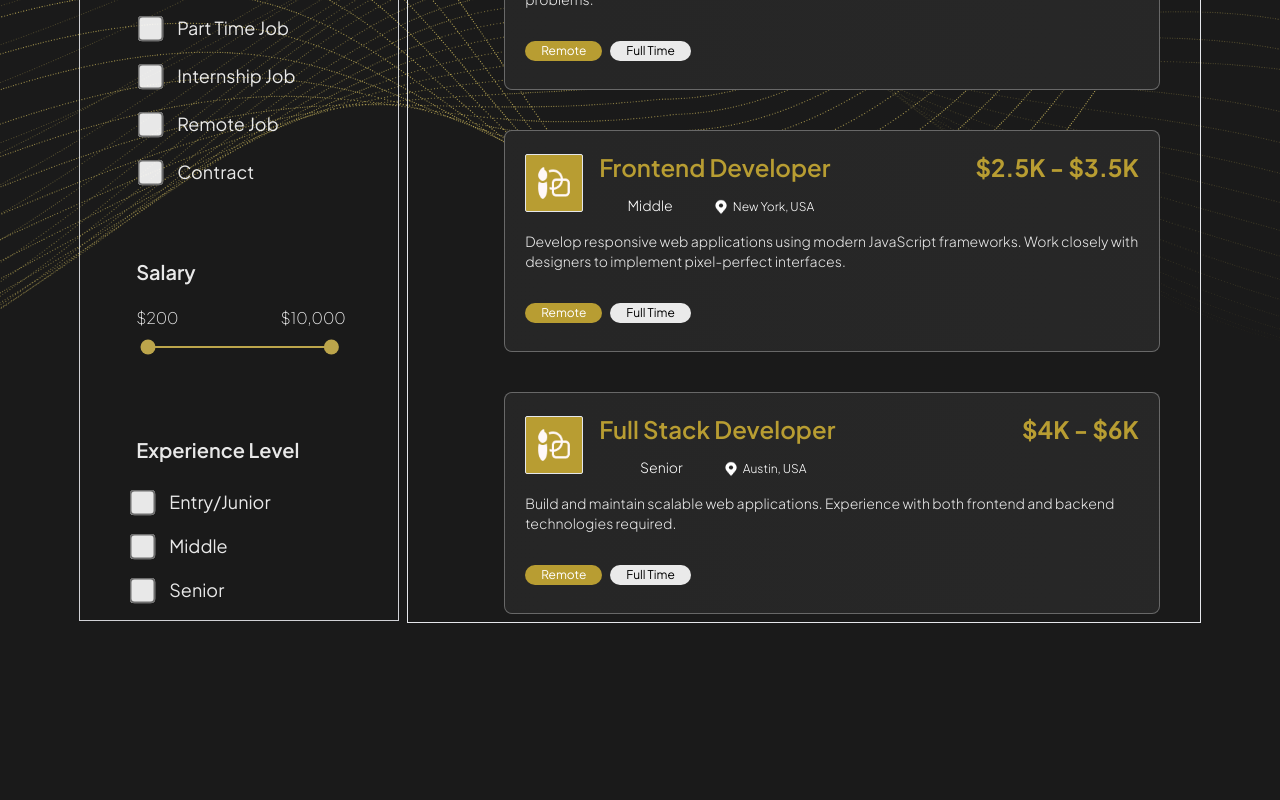
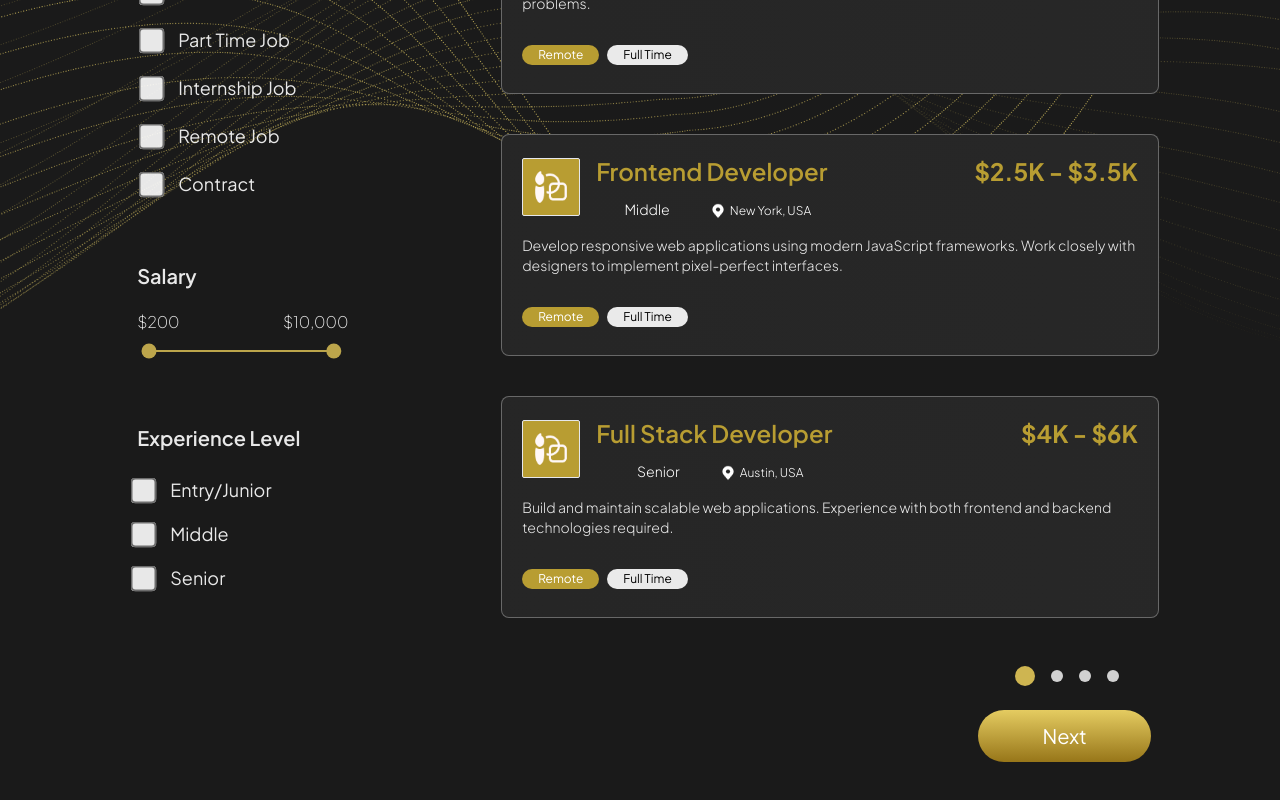
Before and after one commit to Yousaf-khan-se/AM-Global, a React (Vite) app: page /jobfindsearch in a window 1280 px wide. Shown: the part 1405-2205 px from the top of the page. Built offline with nearby package versions, Linux system fonts and the light colour scheme.

Commit message:
JobFindSearchPage dynamic job listing with pagination completed

```diff
--- a/src/Pages/JobFindSearchPage.jsx
+++ b/src/Pages/JobFindSearchPage.jsx
@@ -7,10 +7,19 @@ import JobCards from '../components/JobCards'
 import arrow from '../assets/jobFindSearchPage/arrow.png'
 import { Range } from 'react-range'
 
+const JobControlBtn = ({ text, handler, hid }) => {
+    return (
+        <div>
+            <button hidden={hid} onClick={handler} className='py-3 px-16 bg-gradient-to-b from-[#EDD569]/90 to-[#977619] bg-[#977619] hover:bg-black rounded-full text-xl'>
+                {text}
+            </button>
+        </div>
+    )
+}
+
 const JobFindSearchPage = () => {
-    const [salaryVal, setsalaryVal] = useState([200, 10000]);
 
-    // Dummy job data array
+    // Dummy data for job listings
     const jobsData = [
         {
             id: 1,
@@ -122,6 +131,16 @@ const JobFindSearchPage = () => {
         }
     ];
 
+
+    const [salaryVal, setsalaryVal] = useState([200, 10000]);
+    const [activePage, setActivePage] = useState(0);
+    const [jobListDisplay, setJobListDisplay] = useState(jobsData.slice(0, 3));
+
+    const upDateJobList = (id) => {
+        setActivePage(id);
+        setJobListDisplay(jobsData.slice(id, id + 3));
+    }
+
     return (
         <div className='min-w-full my-10 md:mt-20'>
             {/* sec0 */}
@@ -148,8 +167,8 @@ const JobFindSearchPage = () => {
             {/* sec1 */}
             <section className='relative h-full md:h-[220vh] bg-white/10 p-10 md:p-20 flex flex-col justify-center items-center'>
                 <div className='absolute top-80'><img src={sec1Bg} alt="" /></div>
-                <div className='z-10 flex justify-center items-center gap-2'>
-                    <div className='border opacity-90 hidden md:flex md:w-[25vw] pl-5 md:pl-14 flex-col gap-3 md:gap-10'>
+                <div className='z-10 flex justify-center items-center gap-1'>
+                    <div className='opacity-90 hidden md:flex md:w-[25vw] pl-5 md:pl-14 flex-col gap-3 md:gap-10'>
                         <div className='flex justify-between items-start mb-4'>
                             <h1 className='text-lg md:text-3xl font-semibold'>Filter</h1>
                             <div className='flex justify-center items-center gap-2 pt-2'>
@@ -158,7 +177,7 @@ const JobFindSearchPage = () => {
                             </div>
                         </div>
 
-                        <div className='flex flex-col gap-14 my-4'>
+                        <div className='flex flex-col gap-14 my-2'>
                             <div className='flex flex-col justify-start gap-5'>
                                 <h2 className='md:text-xl font-semibold pb-1 md:pb-2'>Job Type</h2>
                                 {
@@ -179,7 +198,7 @@ const JobFindSearchPage = () => {
                                 }
                             </div>
 
-                            <div className='my-4'>
+                            <div className='my-2'>
                                 <h2 className='md:text-xl font-semibold pb-2 mb-1 md:mb-3'>Salary</h2>
                                 <div className='flex justify-between items-center w-[80%] mb-4 font-extralight'>
                                     <p>
@@ -240,7 +259,7 @@ const JobFindSearchPage = () => {
                                 />
                             </div>
 
-                            <div className='flex flex-col justify-start gap-4 mt-4'>
+                            <div className='flex flex-col justify-start gap-4 mt-2'>
                                 <h2 className='md:text-xl font-semibold pb-1 md:pb-2'>Experience Level</h2>
                                 {
                                     [
@@ -261,15 +280,14 @@ const JobFindSearchPage = () => {
                     </div>
 
                     {/* Job Listing */}
-                    <div className='border relative h-full md:w-[62vw] p-2 md:pr-10 py-2 md:pl-24 flex flex-col justify-evenly items-start gap-2 md:gap-6'>
-                        <div className='ml-3 md:ml-7 px-10 md:px-16 absolute top-0 left-0 mb-10 flex justify-between items-center w-full text-lg md:text-xl'>
-                            <p className='text-white/50 font-semibold'>Showing 21 results</p>
+                    <div className='md:pt-40 relative h-full md:w-[62vw] p-2 md:pr-10 py-2 md:pl-24 flex flex-col justify-evenly items-start gap-2 md:gap-6'>
+                        <div className='ml-3 md:ml-7 px-10 md:px-16 absolute top-0 md:top-32 left-0 flex justify-between items-center w-full text-lg md:text-xl'>
+                            <p className='text-white/50 font-semibold'>Showing {jobsData.length} results</p>
                             <p className='text-white/50'><span className='text-white opacity-100 font-extralight text-base'>Sort by: </span><span className='px-2'> Newest Post </span> <img src={arrow} alt="" className='inline-block scale-75' /></p>
                         </div>
                         <div className='flex flex-col gap-5 md:gap-10 mt-5 md:mt-10'>
                             {/* <JobCards heading='Senior Ui Designer' experienceLvl='Expert' location='San Francisco, USA' desc='Ui designer measure and optimise applications to improve ease of use (usability), and create the best user experience by exploring many different approaches to solve end-user’s problems.' startingPrice={3} endingPrice={4} /> */}
-                            {jobsData.map((job, index) => (
-                                index < 3 &&
+                            {jobListDisplay.map((job) => (
                                 <JobCards
                                     key={job.id}
                                     heading={job.heading}
@@ -281,9 +299,55 @@ const JobFindSearchPage = () => {
                                 />
                             ))}
                         </div>
+
+                        {/* Pagination */}
+                        <div className='flex items-center gap-4 self-end mr-10 mt-6'>
+                            {jobsData.map((_, idx) => (
+                                idx % 3 === 0 &&
+                                <span
+                                    key={idx}
+                                    onClick={() => upDateJobList(idx)}
+                                    className={
+                                        `inline-block rounded-full transition-all duration-200 cursor-pointer ` +
+                                        (idx === activePage
+                                            ? 'bg-[#CEB551] w-5 h-5'
+                                            : 'bg-white w-3 h-3 opacity-80')
+                                    }
+                                />
+                            ))}
+                        </div>
+                        <div className='flex justify-between items-center w-full px-2'>
+                            <JobControlBtn
+                                text='Back'
+                                handler={(e) => {
+                                    e.preventDefault();
+                                    if (activePage > 0) {
+                                        upDateJobList(activePage - 3);
+                                    }
+                                }}
+                                hid={
+                                    activePage <= 0
+                                        ? true
+                                        : false
+                                }
+                            />
+                            <JobControlBtn text='Next'
+                                handler={(e) => {
+                                    e.preventDefault();
+                                    if (activePage < jobsData.length - 3) {
+                                        upDateJobList(activePage + 3);
+                                    }
+                                }}
+                                hid={
+                                    activePage >= jobsData.length - 3
+                                        ? true
+                                        : false
+                                }
+                            />
+                        </div>
                     </div>
                 </div>
-                <div></div>
+
             </section>
         </div>
     )
```
